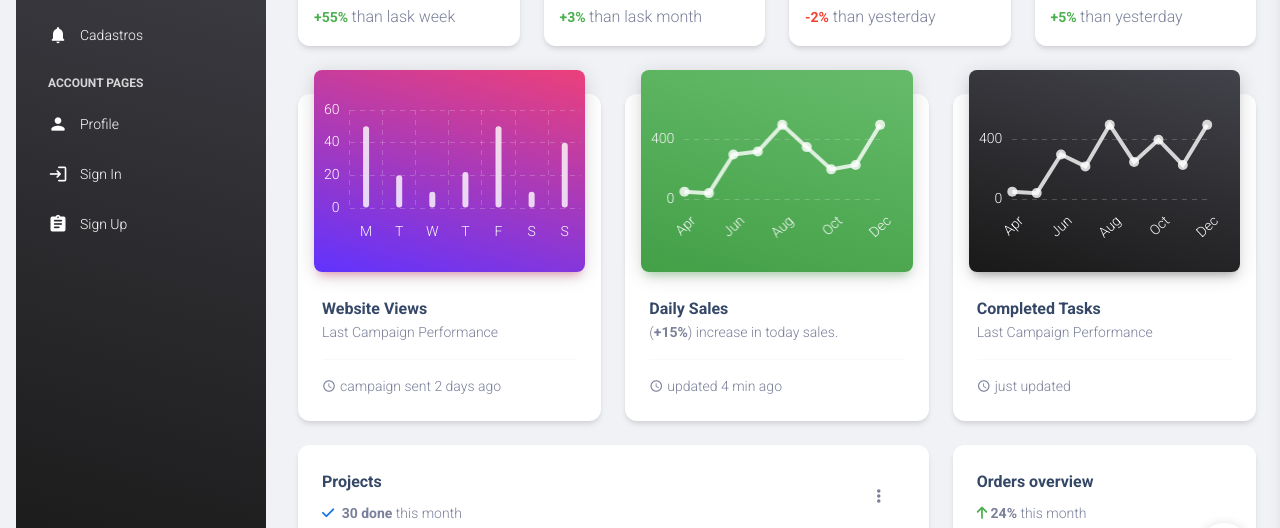
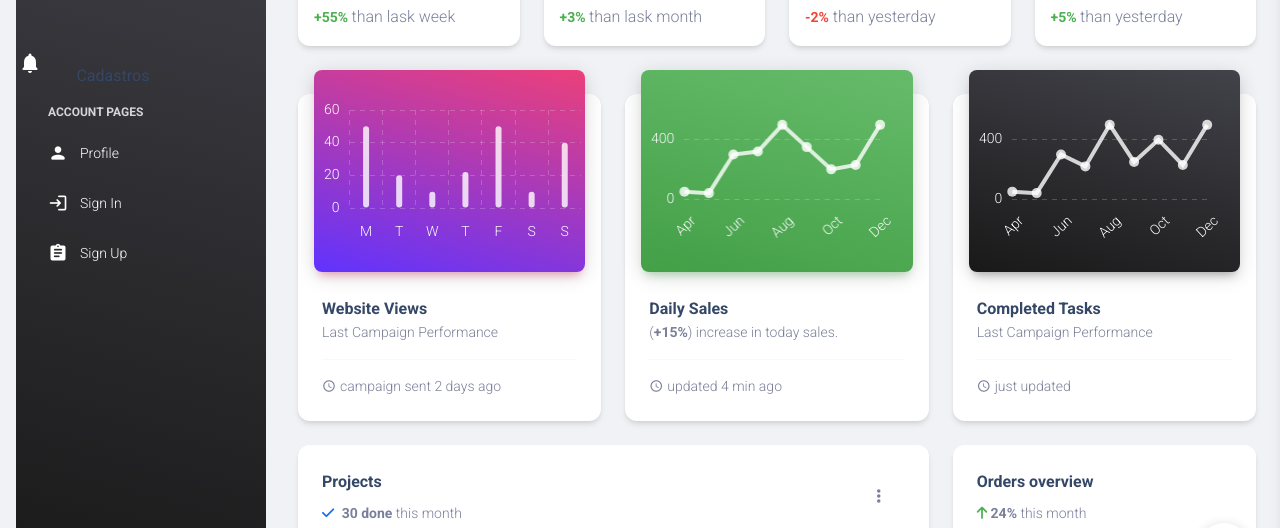
Before and after one commit to Luisttine/API-3-, a website: page index.html in a window 1280 px wide. Shown: the part 194-722 px from the top of the page. Drawn offline with Linux system fonts and the light colour scheme.

Commit message:
dropdown

```diff
--- a/index.html
+++ b/index.html
@@ -57,14 +57,24 @@
           </a>
         </li>
 
+        <li class="nav-item">
+          <a class="nav-link text-white ">
+            <div class="col-lg-6 col-5 my-auto text-end text-white text-center me-2 d-flex align-items-center justify-content-center">
+              <i class="material-icons opacity-10">notifications</i>
+              <div class="dropdown float-lg-end pe-4 ">
+                <a class="cursor-pointer" id="dropdownTable" data-bs-toggle="dropdown" aria-expanded="false">
+                  <span>Cadastros</span>
+                </a>
+                <ul class="dropdown-menu px-2 py-3 ms-sm-n4 ms-n5" aria-labelledby="dropdownTable">
+                  <li><a class="dropdown-item border-radius-md nav-link-text ms-1" href="javascript:;">Action</a></li>
+                  <li><a class="dropdown-item border-radius-md" href="javascript:;">Another action</a></li>
+                  <li><a class="dropdown-item border-radius-md" href="javascript:;">Something else here</a></li>
+                </ul>
+              </div>
+            </div>
+          </a>
 
-        <li class="nav-item">
-          <a class="nav-link text-white " href="./pages/forms/concessionaria.html">
-            <div class="text-white text-center me-2 d-flex align-items-center justify-content-center">
-              <i class="material-icons opacity-10">notifications</i>
-            </div>
-            <span class="nav-link-text ms-1">Cadastros</span>
-          </a>
+
         </li>
 
         <li class="nav-item mt-3">
```
